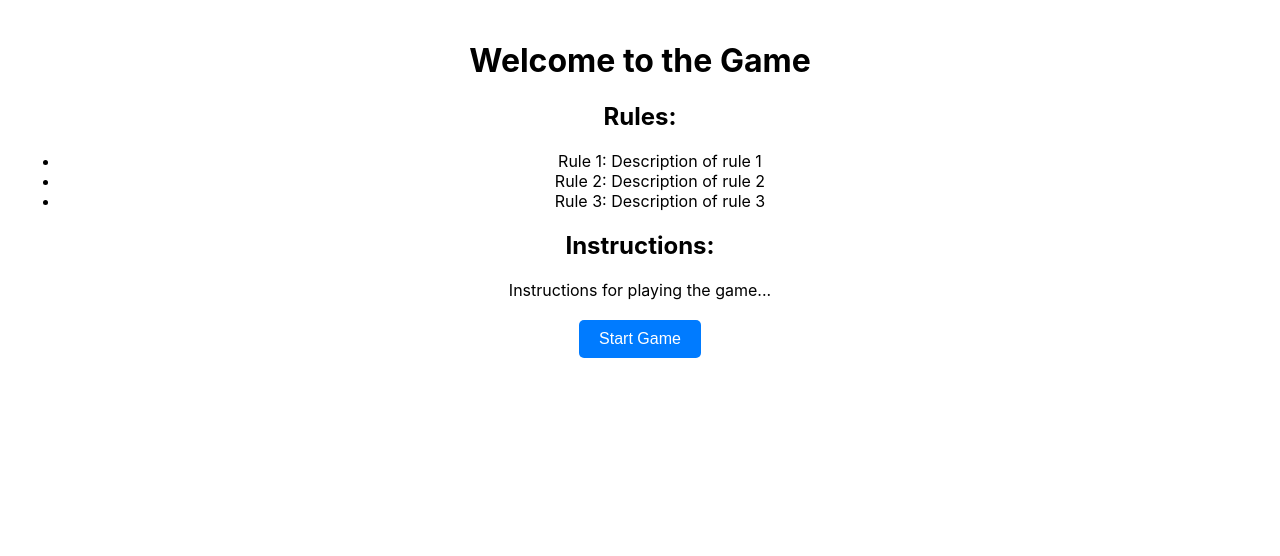
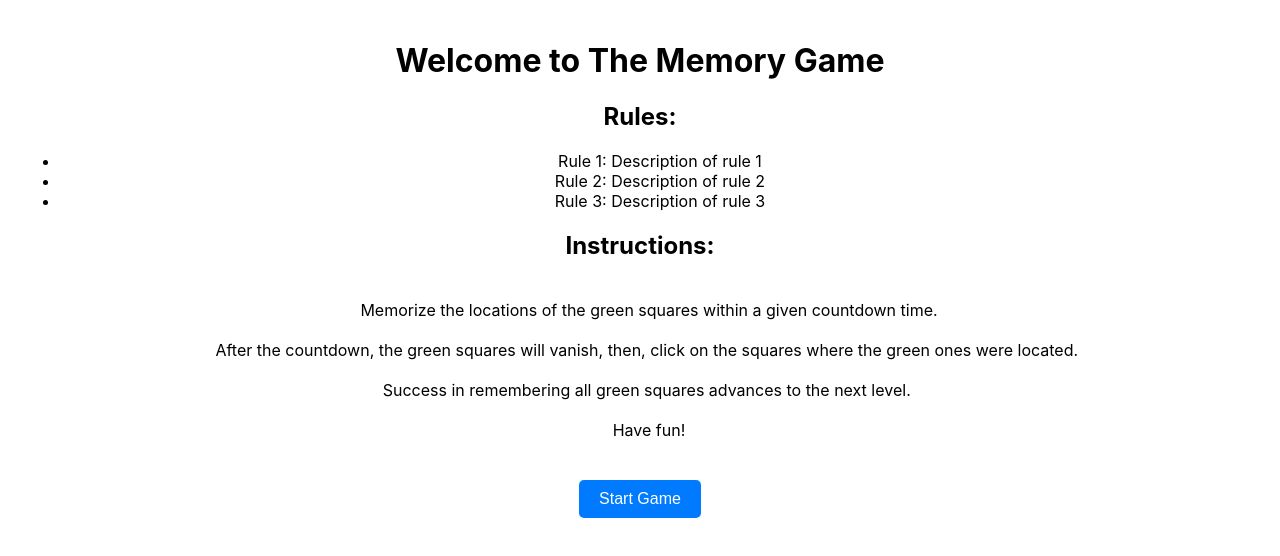
Before and after one commit to Ryancodeshard/memory-game, a React (Create React App) app: page / in a window 1280 px wide. Shown: the top 556 px of the page. Built offline with nearby package versions, Linux system fonts and the light colour scheme.

Commit message:
added game states

```diff
--- a/src/App.tsx
+++ b/src/App.tsx
@@ -1,10 +1,21 @@
+import { useState } from "react";
 import "./App.css";
 import { WelcomeScreen } from "./components/WelcomeScreen";
+import { AppState } from "./enums/appState";
+import { GameScreen } from "./components/GameScreen";
+import { GameOverScreen } from "./components/GameOverScreen";
 
 function App() {
+  const [appState, setAppState] = useState(AppState.welcome);
   return (
     <div className="App">
-      <WelcomeScreen />
+      {appState === AppState.welcome ? (
+        <WelcomeScreen setAppState={setAppState} />
+      ) : appState === AppState.playing ? (
+        <GameScreen setAppState={setAppState} />
+      ) : (
+        <GameOverScreen setAppState={setAppState} />
+      )}
     </div>
   );
 }
--- /dev/null
+++ b/src/components/GameOverScreen/GameOverScreen.tsx
@@ -0,0 +1,17 @@
+import { AppState } from "../../enums/appState";
+
+interface Prop {
+  setAppState: React.Dispatch<React.SetStateAction<AppState>>;
+}
+
+const GameOverScreen = (prop: Prop) => {
+  const { setAppState } = prop;
+  return (
+    <>
+      <div>Game Over</div>
+      <button onClick={() => setAppState(AppState.welcome)}>Restart</button>
+    </>
+  );
+};
+
+export { GameOverScreen };
--- /dev/null
+++ b/src/components/GameOverScreen/index.ts
@@ -0,0 +1 @@
+export * from "./GameOverScreen"
--- /dev/null
+++ b/src/components/GameScreen/GameScreen.tsx
@@ -0,0 +1,17 @@
+import { AppState } from "../../enums/appState";
+
+interface Prop {
+  setAppState: React.Dispatch<React.SetStateAction<AppState>>;
+}
+
+const GameScreen = (props: Prop) => {
+  const { setAppState } = props;
+  return (
+    <>
+      <button onClick={() => setAppState(AppState.gameover)}>Game over</button>
+      <div>This is the game lmao</div>
+    </>
+  );
+};
+
+export { GameScreen };
--- /dev/null
+++ b/src/components/GameScreen/index.ts
@@ -0,0 +1 @@
+export * from "./GameScreen";
--- a/src/components/WelcomeScreen/WelcomeScreen.tsx
+++ b/src/components/WelcomeScreen/WelcomeScreen.tsx
@@ -1,24 +1,42 @@
 import React from "react";
-import "./WelcomeScreen.css"; // Import CSS file for styling
+import "./index.css"; // Import CSS file for styling
+import { AppState } from "../../enums/appState";
 
-const WelcomeScreen = () => {
+interface Prop {
+  setAppState: React.Dispatch<React.SetStateAction<AppState>>;
+}
+
+const WelcomeScreen = (props: Prop) => {
+  const { setAppState } = props;
+
+  const instructions = `
+    Memorize the locations of the green squares within a given countdown time.\n
+    After the countdown, the green squares will vanish, then, click on the squares where the green ones were located. \n
+    Success in remembering all green squares advances to the next level. \n
+    Have fun!
+  `;
+
   return (
     <div className="welcome-screen">
-      <h1>Welcome to the Game</h1>
+      <h1>Welcome to The Memory Game</h1>
       <div className="rules">
         <h2>Rules:</h2>
         <ul>
           <li>Rule 1: Description of rule 1</li>
           <li>Rule 2: Description of rule 2</li>
           <li>Rule 3: Description of rule 3</li>
-          {/* Add more rules as needed */}
         </ul>
       </div>
       <div className="instructions">
         <h2>Instructions:</h2>
-        <p>Instructions for playing the game...</p>
+        <p style={{ whiteSpace: "break-spaces" }}>{instructions}</p>
       </div>
-      <button className="start-button">Start Game</button>
+      <button
+        onClick={() => setAppState(AppState.playing)}
+        className="start-button"
+      >
+        Start Game
+      </button>
     </div>
   );
 };
--- /dev/null
+++ b/src/enums/appState.ts
@@ -0,0 +1,5 @@
+export enum AppState {
+  welcome,
+  playing,
+  gameover,
+}
```
Also changed, not shown: src/components/GameOverScreen/index.css (added), src/components/GameScreen/index.css (added), src/components/WelcomeScreen/index.css (renamed from src/components/WelcomeScreen/WelcomeScreen.css).
